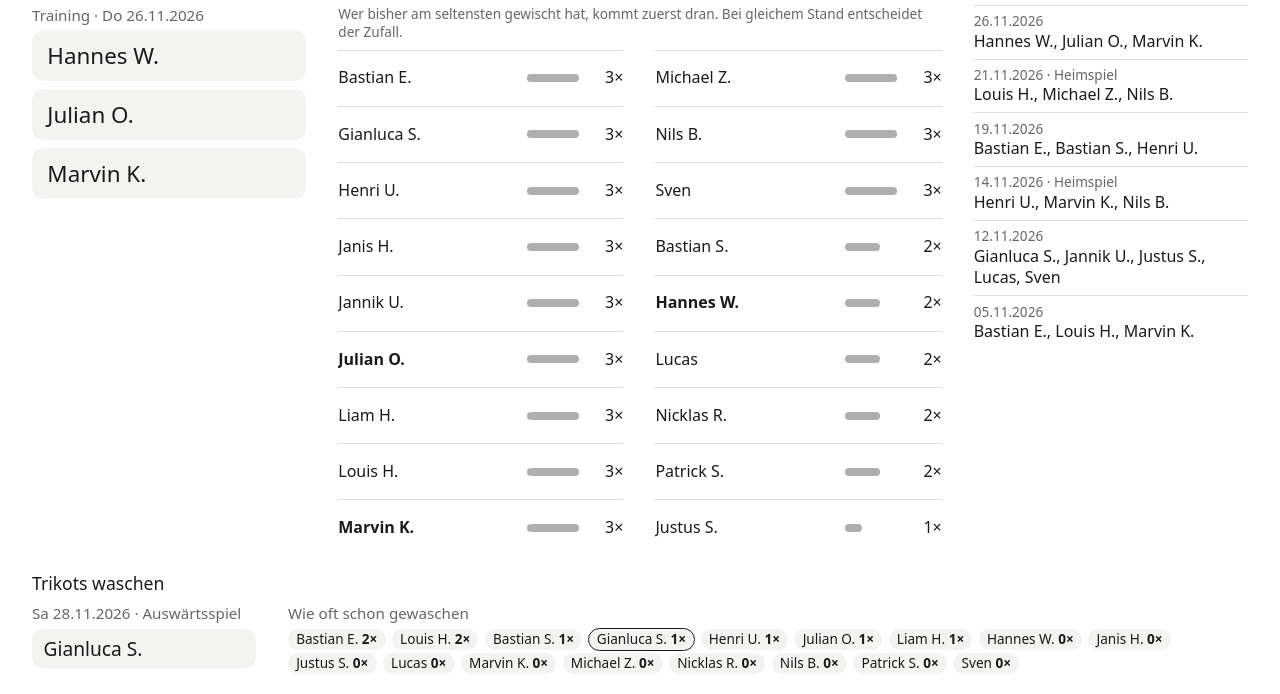
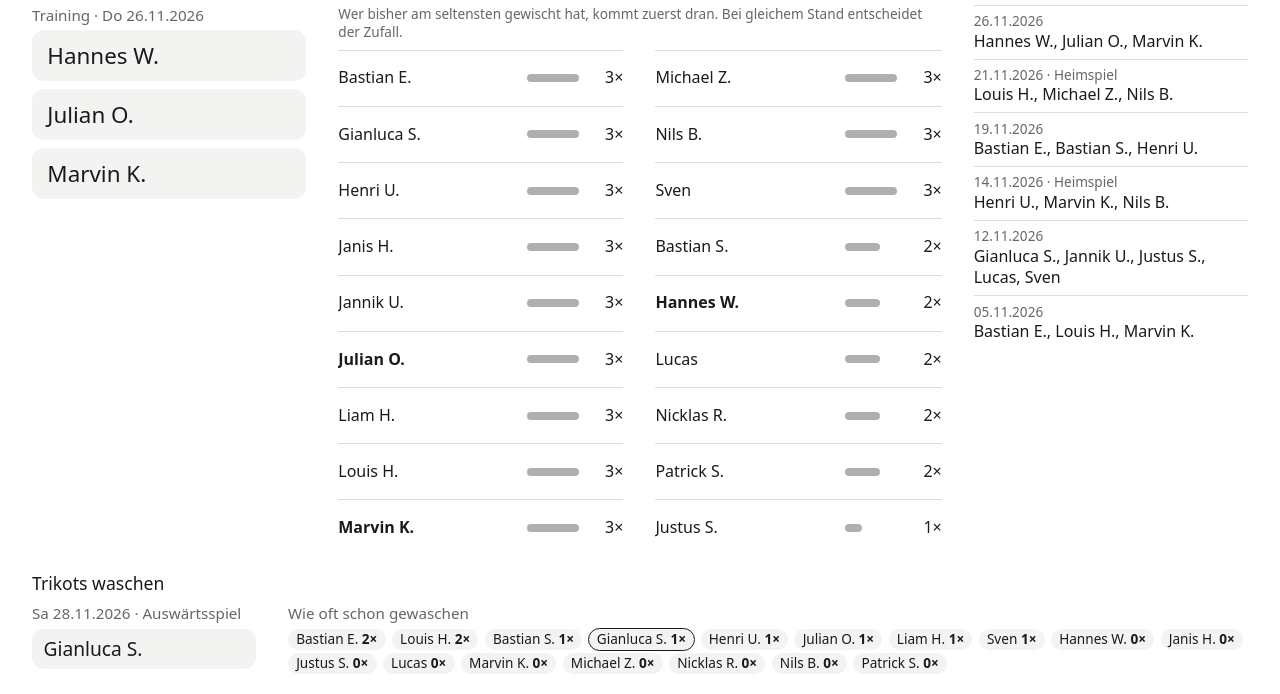
Before and after one commit to codebaseheini/wischplan-westfalia, a plain HTML site: page index.html in a window 1280 px wide. Shown: the part 106-800 px from the top of the page. Drawn offline with Linux system fonts and the light colour scheme.

Commit message:
Wischplan aktualisiert

```diff
--- a/index.html
+++ b/index.html
@@ -96,7 +96,7 @@
     <div class="tpicks"><div class="grp"><h3>Sa 28.11.2026 · Auswärtsspiel</h3>
 <p class="name">Gianluca S.</p></div>
 </div>
-    <div class="grp tcount"><h3>Wie oft schon gewaschen</h3><div class="chips"><span class="chip">Bastian E. <b>2×</b></span><span class="chip">Louis H. <b>2×</b></span><span class="chip">Bastian S. <b>1×</b></span><span class="chip heute">Gianluca S. <b>1×</b></span><span class="chip">Henri U. <b>1×</b></span><span class="chip">Julian O. <b>1×</b></span><span class="chip">Liam H. <b>1×</b></span><span class="chip">Hannes W. <b>0×</b></span><span class="chip">Janis H. <b>0×</b></span><span class="chip">Justus S. <b>0×</b></span><span class="chip">Lucas <b>0×</b></span><span class="chip">Marvin K. <b>0×</b></span><span class="chip">Michael Z. <b>0×</b></span><span class="chip">Nicklas R. <b>0×</b></span><span class="chip">Nils B. <b>0×</b></span><span class="chip">Patrick S. <b>0×</b></span><span class="chip">Sven <b>0×</b></span></div></div>
+    <div class="grp tcount"><h3>Wie oft schon gewaschen</h3><div class="chips"><span class="chip">Bastian E. <b>2×</b></span><span class="chip">Louis H. <b>2×</b></span><span class="chip">Bastian S. <b>1×</b></span><span class="chip heute">Gianluca S. <b>1×</b></span><span class="chip">Henri U. <b>1×</b></span><span class="chip">Julian O. <b>1×</b></span><span class="chip">Liam H. <b>1×</b></span><span class="chip">Sven <b>1×</b></span><span class="chip">Hannes W. <b>0×</b></span><span class="chip">Janis H. <b>0×</b></span><span class="chip">Justus S. <b>0×</b></span><span class="chip">Lucas <b>0×</b></span><span class="chip">Marvin K. <b>0×</b></span><span class="chip">Michael Z. <b>0×</b></span><span class="chip">Nicklas R. <b>0×</b></span><span class="chip">Nils B. <b>0×</b></span><span class="chip">Patrick S. <b>0×</b></span></div></div>
   </div>
 </section>
 <section class="s-rank">
```
